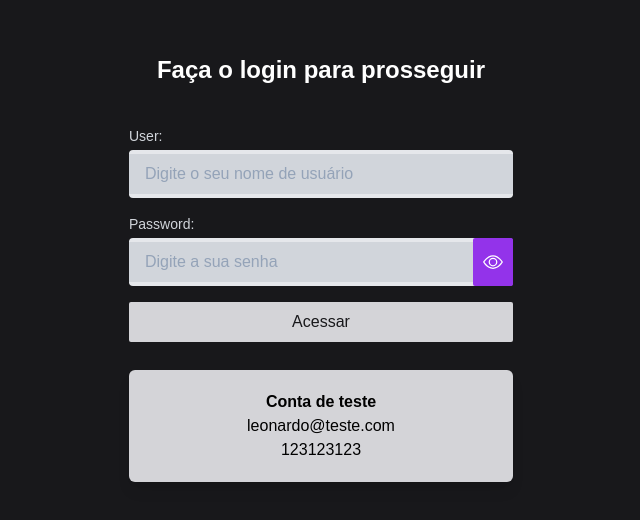
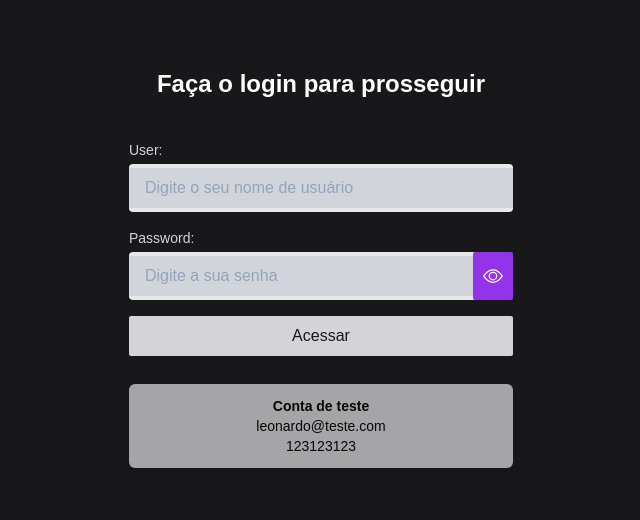
Before and after one commit to leonardohernandesq/listacompra-front, a Next.js app: page / in a window 1280 px wide. Shown: the part 142-662 px from the top of the page, without its empty margins (319-959 px from the left). Built offline with nearby package versions, Linux system fonts and the light colour scheme.

Commit message:
Update page.tsx

```diff
--- a/src/app/page.tsx
+++ b/src/app/page.tsx
@@ -57,7 +57,7 @@ export default function Home() {
           Acessar
         </Button>
         {error && <span className="text-red-600 mt-2">{error}</span>}
-        <div className="bg-zinc-300 text-black p-5 rounded-md text-center shadow-lg mt-5">
+        <div className="bg-zinc-300 text-black p-3 rounded-md text-center shadow-lg mt-5 text-sm opacity-75">
           <p className="font-bold">Conta de teste</p>
           <p>leonardo@teste.com</p>
           <p>123123123</p>
```
